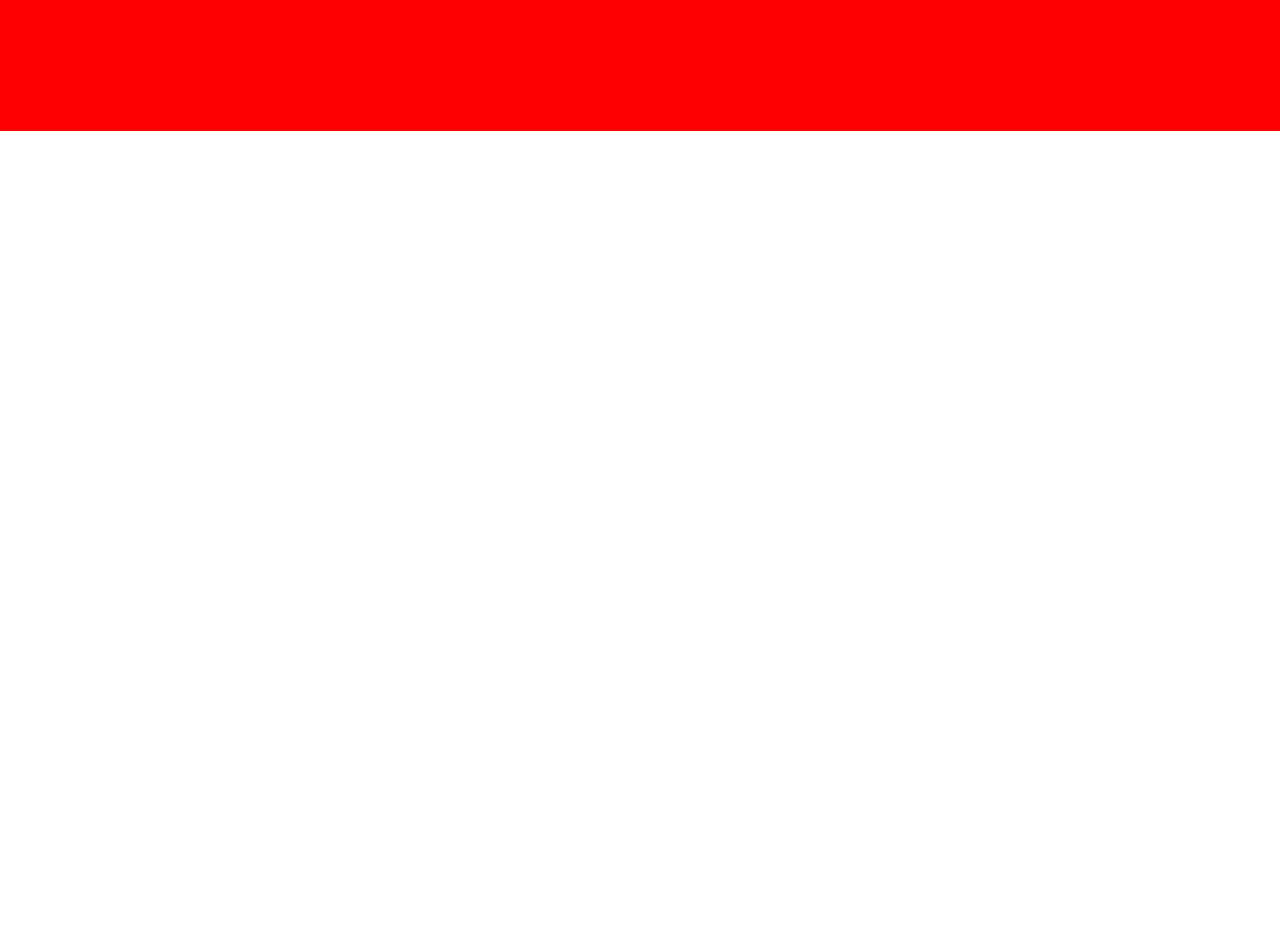
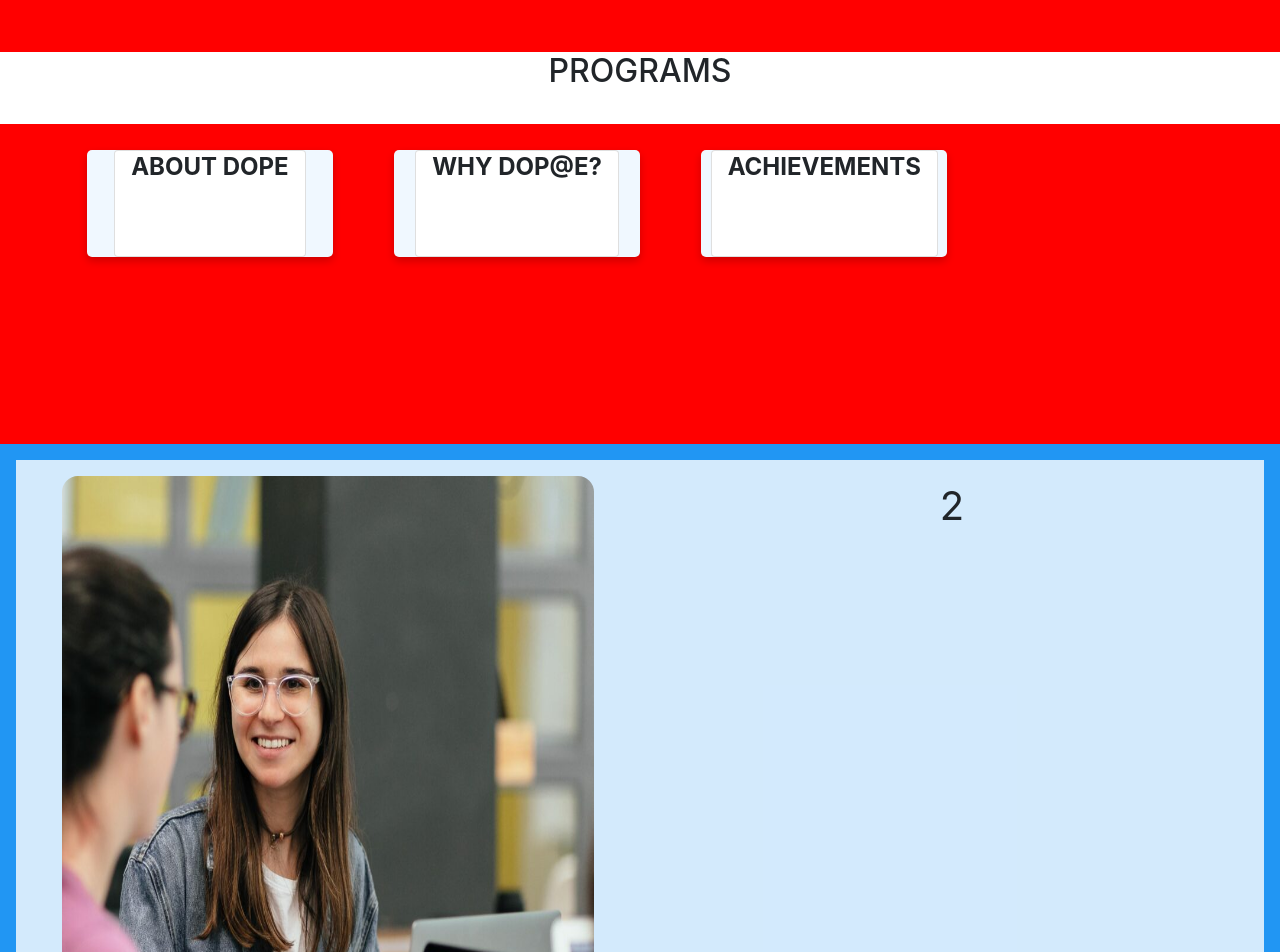
Before and after one commit to kaigwa/Ellipsis-, a React (Create React App) app: page /Dop in a window 1280 px wide. Shown: the part 840-1792 px from the top of the page. Before the commit the page ends 971 px from the top, so only its background shows below. Built offline with nearby package versions, Linux system fonts and the light colour scheme.

Commit message:
Added some changes on grids

```diff
--- a/src/Components/dop.jsx
+++ b/src/Components/dop.jsx
@@ -2,7 +2,8 @@ import React, { Component } from 'react';
 // import {ImageBackground, View} from 'react';
 import { useNavigate } from "react-router-dom";
 import './dop/dop.css';
-import { Link } from "react-router-dom"
+import { Link } from "react-router-dom";
+import Bootcamp from '../assets/Bootcamp.jpg'; // gives image path
 
 const Dop = (props) => {
     const navigate = useNavigate();
@@ -62,10 +63,45 @@ const Dop = (props) => {
 
            <div className='cardcontainer'>
             <div className='card'>
+            <h4><b>WHY DOP@E?</b></h4>
+            </div>
+           </div>
+
+            <div className='cardcontainer'>
+            <div className='card'>
+            <h4><b>ACHIEVEMENTS</b></h4>
+            </div>
+           </div>
+
+          </div>
+          <div className='header'>
+             <h2>PROGRAMS</h2><br/>
+             </div>
+          <div className='outercontainer'>
+
+           <div className='cardcontainer'>
+            <div className='card'>
             <h4><b>ABOUT DOPE</b></h4>
             </div>
            </div>
 
+           <div className='cardcontainer'>
+            <div className='card'>
+            <h4><b>WHY DOP@E?</b></h4>
+            </div>
+           </div>
+
+            <div className='cardcontainer'>
+            <div className='card'>
+            <h4><b>ACHIEVEMENTS</b></h4>
+            </div>
+           </div>
+
+          </div>
+
+           <div className='grid-container'>
+             <div className='grid-item'><img src={Bootcamp} alt="this is car image" /></div>
+             <div className='grid-item'>2</div>
           </div>
 
       </div>
--- a/src/Components/dop/dop.css
+++ b/src/Components/dop/dop.css
@@ -164,12 +164,18 @@
 .outercontainer {
   background-color: red;
   width: 100%;
-  height: 45%;
-  margin-top: 5%;
+  height: 40%;
+  margin-top: 2%;
   padding: 2%;
   display: flex;
   flex-direction: row;
-  /*justify-items: space-between;*/
+  /* justify-content: center; */
+}
+.header {
+  display: flex;
+  justify-content: center;
+  flex-direction: row;
+  align-self: top;
 }
 .cardcontainer {
   box-shadow: 0 4px 8px 0 rgba(0, 0, 0, 0.2);
@@ -191,6 +197,28 @@
   padding: 2px 16px;
   align-items: center;
 }
+.grid-container {
+  display: grid;
+  grid-template-columns: 50% 50%;
+  background-color: #2196f3;
+  padding: 1rem;
+  height: 100%;
+  justify-content: center;
+}
+
+.grid-item {
+  background-color: rgba(255, 255, 255, 0.8);
+  /*border: 1px solid rgba(0, 0, 0, 0.8);*/
+  padding: 1rem;
+  font-size: 2.5rem;
+  text-align: center;
+  height: 100%;
+}
+.grid-item > img {
+  height: 100%;
+  width: 90%;
+  border-radius: 1rem;
+}
 
 @media screen and (min-width: 320px) and (max-width: 480px) {
 }
```
Also changed, not shown: src/assets/Bootcamp.jpg (added).
